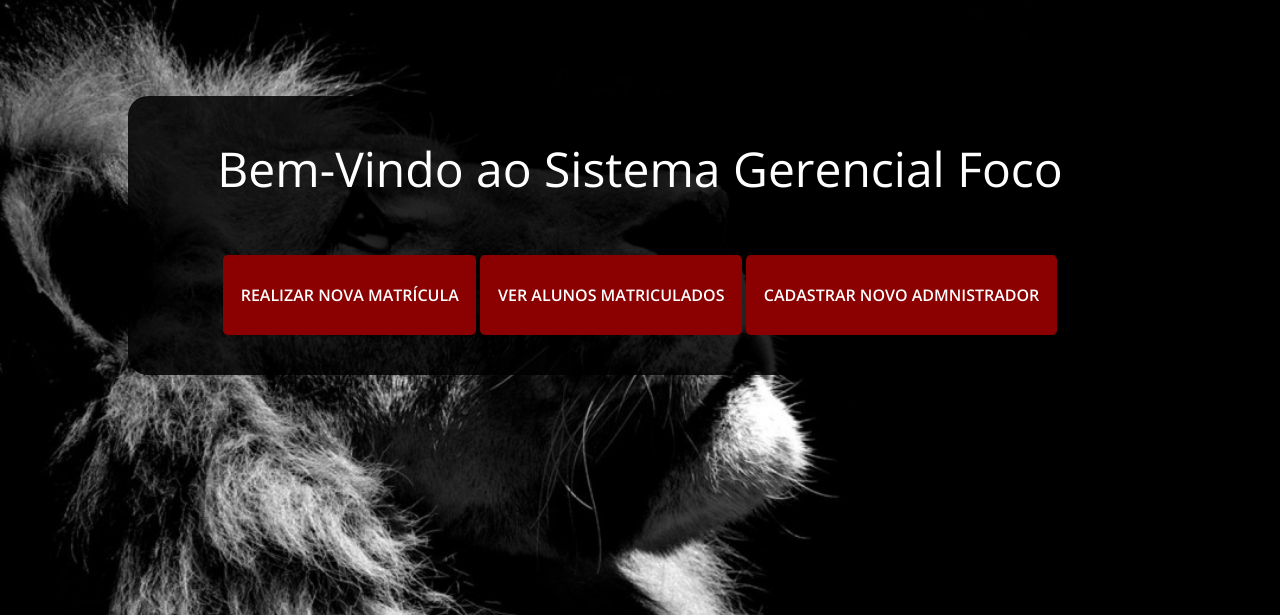
After one commit to LPRSistemas/projetos, a PHP site: page /pagina_inicial.php in a window 1280 px wide. The commit adds this page. Shown: the top 615 px of the page. Run offline with PHP 8.4, Linux system fonts and the light colour scheme; some libraries are stand-ins or nearby versions.

Commit message:
arquivos alterados

```diff
--- a/css/style.css
+++ b/css/style.css
@@ -22,7 +22,7 @@ img{max-width:100%;}
 /*-- end reset --*/
 body {
     font-family: 'Open Sans', sans-serif;
-    background: url(../images/6.jpg)no-repeat center;
+    background: url(../images/leao.jpg)no-repeat center;
     background-attachment: fixed;
 	-webkit-background-size: cover;
 	-moz-background-size: cover;
--- a/form.php
+++ b/form.php
@@ -133,6 +133,7 @@ E-mail para contato:<input type="text" name="email_cliente" class="form-control"
 
 <input type="submit" name="confirmar" value="Confirmar" class="btn btn-primary"></a>
 <input type="reset" name="limpar" value="Limpar formulário" class="btn w3-red">
+<a href="pagina_inicial.php"><input type="button" name="voltar" value="Página inicial" class="btn w3-green"></a>
 <br><br>
 
 </div>
--- a/index.php
+++ b/index.php
@@ -12,7 +12,7 @@
 
 <script src="js/jquery-2.2.3.min.js"></script>
 
-<link href='//fonts.googleapis.com/css?family=Open+Sans:400,300,600,700,800' rel='stylesheet' type='text/css'><!--web font-->
+<link href='//fonts.googleapis.com/css?family=Open+Sans:400,300,600,700,800' rel='stylesheet' type='text/css'>
 
 </head>
 <body>
@@ -93,7 +93,7 @@
   $_SESSION['login'] = $login;
   }
 
-  header('location: form.php');
+  header('location: pagina_inicial.php');
 }
 
 
--- /dev/null
+++ b/pagina_inicial.php
@@ -0,0 +1,74 @@
+<!DOCTYPE html>
+<html>
+<head>
+
+	<style type="text/css">
+
+	body {
+
+    background: url(lea1.png)no-repeat center;
+    background-attachment: fixed;
+	-webkit-background-size: cover;
+	-moz-background-size: cover;
+	background-size: cover;
+	}
+
+	.aqui{
+    border: 0;
+    outline: none;
+    padding: 1.1em;
+    font-size: 1em;
+    font-weight: 600;
+    text-transform: uppercase;
+    background:#8B0000;
+    color: #fff;
+    cursor: pointer;
+    -webkit-transition: all 0.5s ease;
+	-moz-transition: all 0.5s ease;
+	-o-transition: all 0.5s ease;
+	-ms-transition: all 0.5s ease;
+    transition: all 0.5s ease;
+    -webkit-appearance: none;
+    margin-top:2.2em;
+	-webkit-border-radius: 5px;
+	-moz-border-radius: 5px;
+	border-radius: 5px;
+	}
+
+	</style>
+
+  <?php
+    include 'bootstrap.php';
+  ?>
+
+  <script type="application/x-javascript"> addEventListener("load", function() { setTimeout(hideURLbar, 0); }, false); function hideURLbar(){ window.scrollTo(0,1); } </script>
+
+<link href="css/style.css" rel="stylesheet" type="text/css" media="all" />
+
+<script src="js/jquery-2.2.3.min.js"></script>
+
+<link href='//fonts.googleapis.com/css?family=Open+Sans:400,300,600,700,800' rel='stylesheet' type='text/css'>
+
+
+  <title>Página Inicial</title>
+</head>
+<body>
+
+
+
+<div class="main-agileits w3-center">
+    <div class="mainw3-agileinfo form" style="width: 80%;">
+    <h1 style="margin-bottom: 2%;">Bem-Vindo ao Sistema Gerencial Foco</h1>
+      <div id="login">
+   	<a href="form.php"><button class="aqui w3-hover-red" style="height: 80px;">Realizar nova matrícula</button></a>
+  	<button class="aqui w3-hover-red" style="height: 80px;">Ver alunos matriculados</button>
+  	<button class="aqui w3-hover-red" style="height: 80px;">Cadastrar novo admnistrador</button>
+      </div>
+
+    </div>
+  </div>
+
+
+
+</body>
+</html>
```
Also changed, not shown: confirma_insc.php (deleted, +0 -14 lines), confirma_inscricao.php (added, +39 -0 lines), pega_dados.php (+35 -6 lines), 6.jpg (added), images/leao.jpg (added), lea1.png (added), leao.jpg (added).
